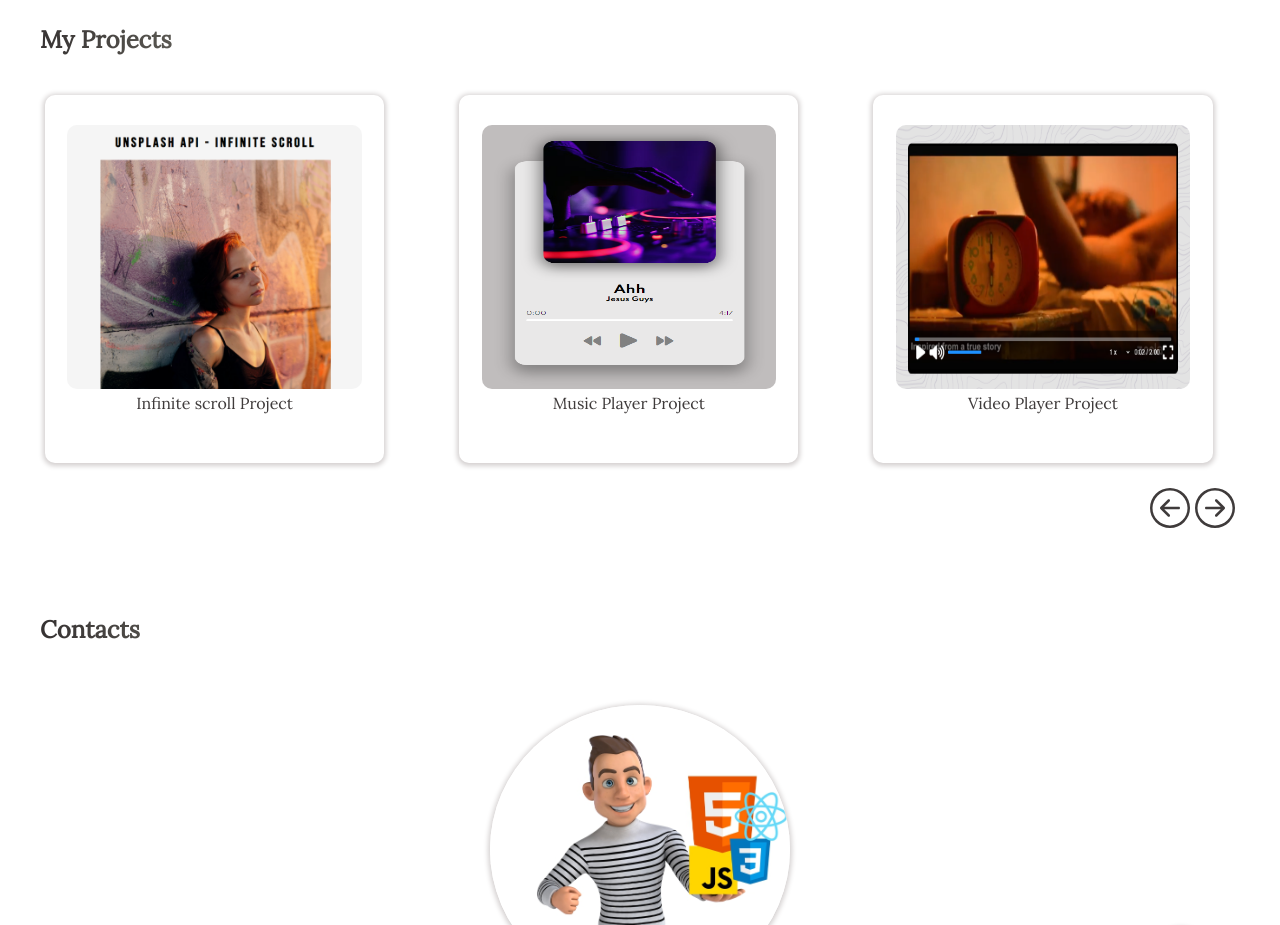
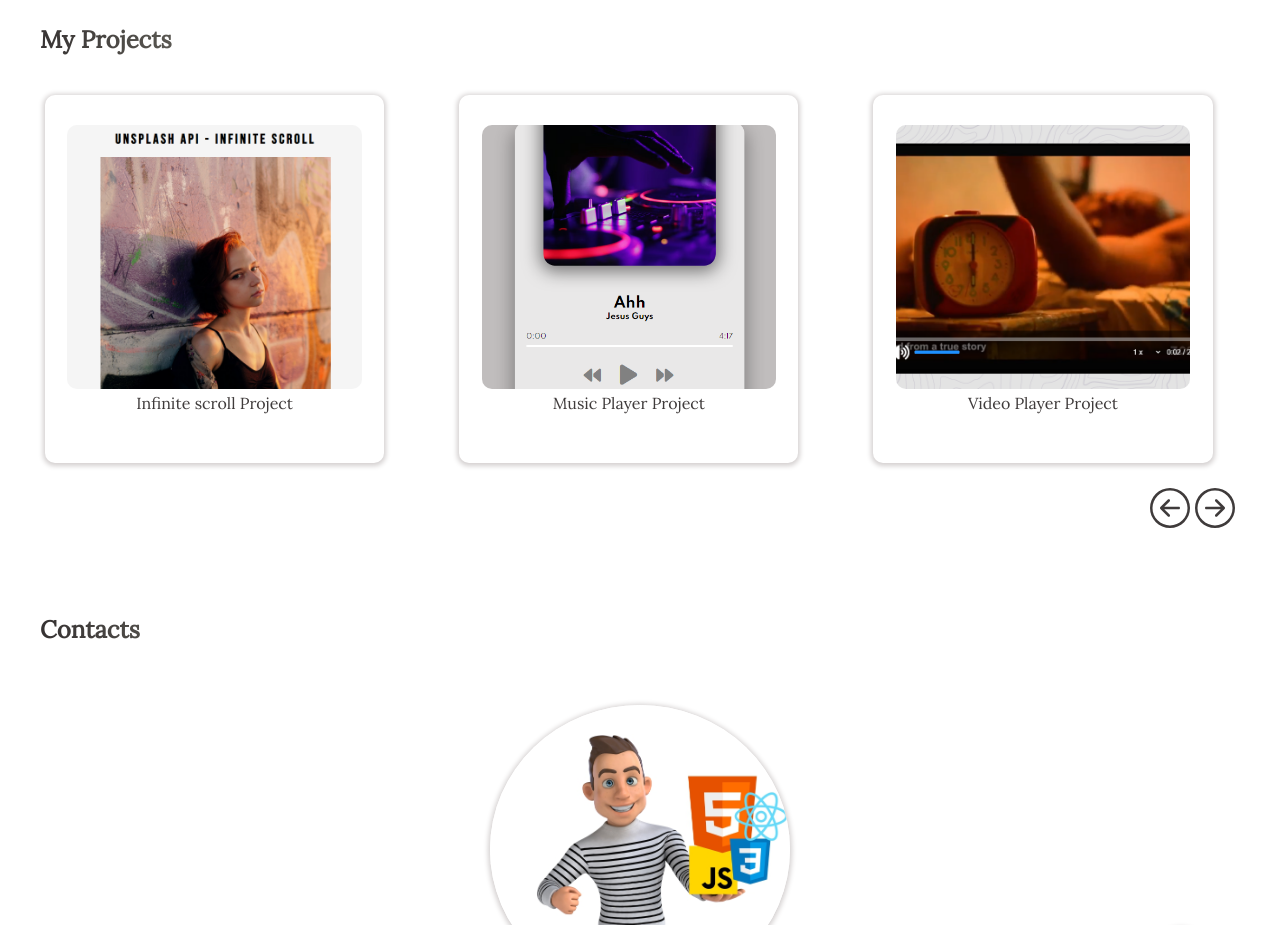
Before and after one commit to Manuelorji/Manuel-folio, a React (Create React App) app: page / in a window 1280 px wide. Shown: the part 3500-4425 px from the top of the page. Built offline with nearby package versions, Linux system fonts and the light colour scheme.

Commit message:
edited the function of the slider component

```diff
--- a/src/Components/Card/Card.scss
+++ b/src/Components/Card/Card.scss
@@ -16,6 +16,7 @@
   img {
     border-radius: 10px;
     width: 23vw;
+    object-fit: cover;
     height: 33vh;
   }
   span {
--- a/src/Components/Slider/Slider.js
+++ b/src/Components/Slider/Slider.js
@@ -28,7 +28,7 @@ export default function Slider({ children, cardData }) {
   //slide
   const slide = (direction) => {
     if (direction === "right") {
-      if (currentIndex !== cardData.length / 3 + 1) {
+      if (currentIndex !== cardData.length / 3 + 3) {
         currentIndex++;
         prevBtn.current.style.opacity = "1";
       } else {
```
